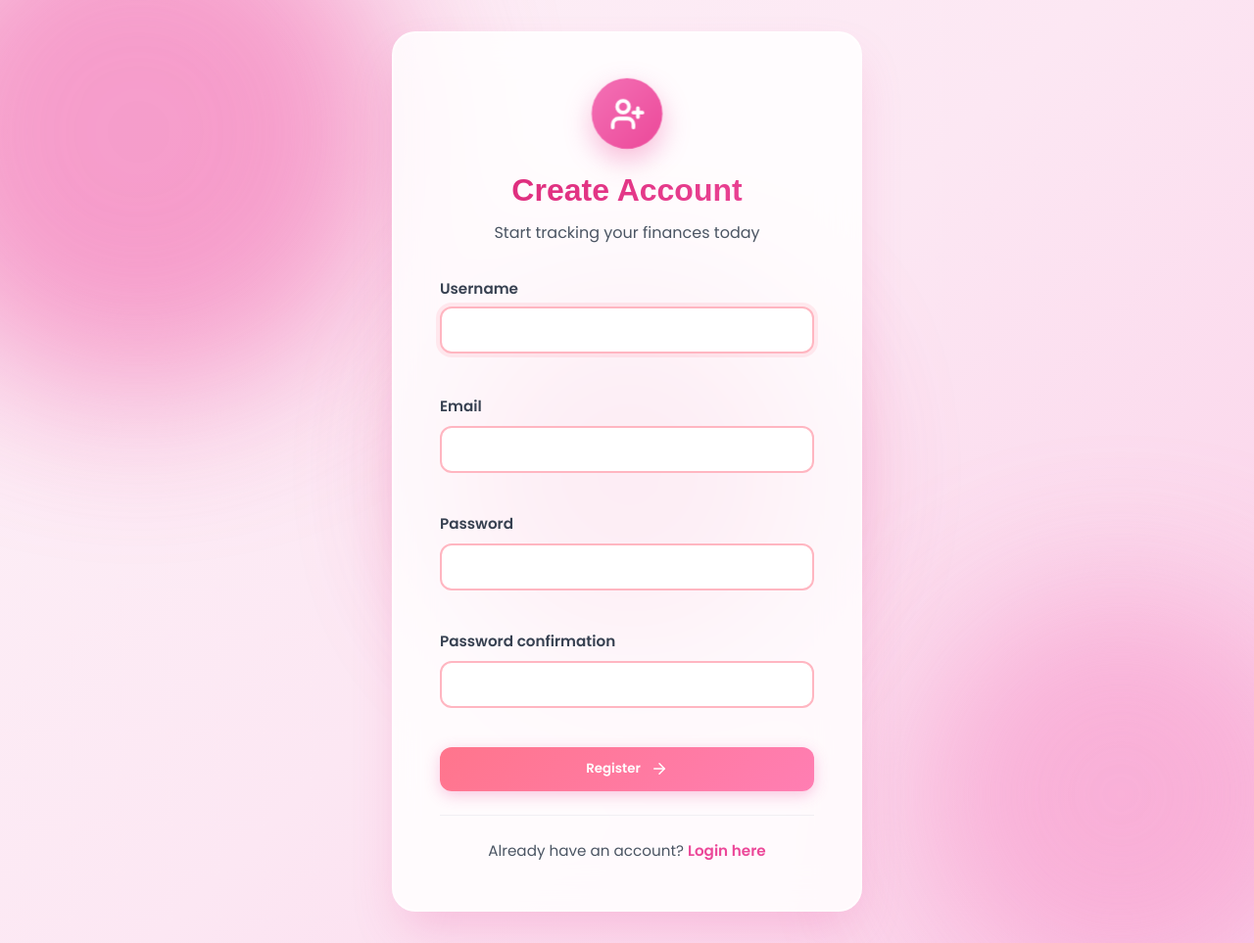
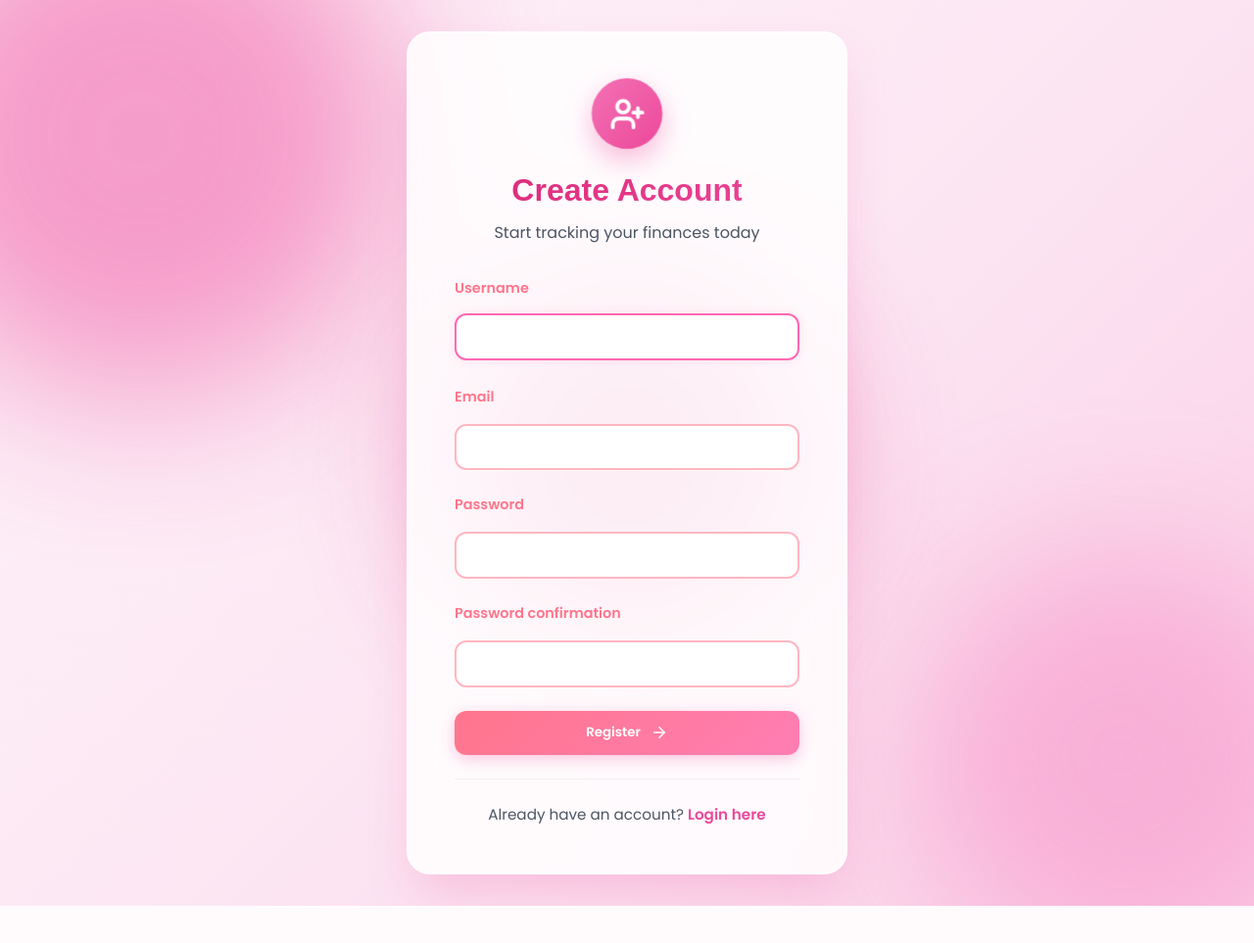
Before and after one commit to ramosjarod04-creator/finance-tracker, a Django app: page /register/ in a window 1280 px wide. Shown: the whole page at 98% size. After the commit the page ends 925 px from the top, so only its background shows below. Run offline with Django 5.2, Linux system fonts and the light colour scheme.

```diff
--- a/tracker/templates/registration/register.html
+++ b/tracker/templates/registration/register.html
@@ -30,17 +30,15 @@
         <form method="post" class="auth-form">
             {% csrf_token %}
 
-            {% for field in form %}
-                <div class="form-group register-field-fix">
-                    <label for="{{ field.id_for_label }}" class="form-label">{{ field.label }}</label>
-                    {{ field }}
-                    {% if field.errors %}
-                        <span class="form-error">{{ field.errors.0 }}</span>
-                    {% endif %}
-                </div>
-            {% endfor %}
+            <div class="form-spacing">
+                {% for field in form %}
+                    {% include 'atomic/molecules/form_field.html' with field=field label=field.label %}
+                {% endfor %}
+            </div>
 
-            {% include 'atomic/atoms/button.html' with text='Register' type='primary' block=True %}
+            <div class="button-wrapper" style="margin-top: 1.5rem;">
+                {% include 'atomic/atoms/button.html' with text='Register' type='primary' block=True %}
+            </div>
         </form>
 
         <div class="auth-footer">
@@ -50,14 +48,53 @@
 </div>
 
 <style>
-    .register-field-fix input {
+    /* Critical fix: Stops the card from becoming massive on large screens */
+    .auth-card {
+        width: 95%;
+        max-width: 450px; /* Slightly wider than login for extra form info */
+        margin: 0 auto;
+        z-index: 10;
+        position: relative;
+    }
+
+    .form-spacing > * + * {
+        margin-top: 1rem;
+    }
+
+    /* Force pink aesthetic on Django's auto-generated fields */
+    .auth-form input,
+    .auth-form select {
         background-color: #ffffff !important;
         border: 2px solid #ffb6c1 !important;
-        color: #333 !important;
+        color: #333333 !important;
+        display: block !important;
         width: 100% !important;
+        border-radius: 12px !important;
         padding: 0.8rem 1rem !important;
-        border-radius: 12px !important;
-        margin-bottom: 1rem;
+        transition: border-color 0.3s ease, box-shadow 0.3s ease;
+    }
+
+    .auth-form input:focus {
+        border-color: #ff69b4 !important;
+        box-shadow: 0 0 0 4px rgba(255, 182, 193, 0.2);
+        outline: none;
+    }
+
+    /* Styling for the help text often found in registration (e.g., password requirements) */
+    .form-help, .helptext {
+        display: block;
+        font-size: 0.75rem;
+        color: #888;
+        margin-top: 0.25rem;
+        padding: 0 0.5rem;
+    }
+
+    /* Error handling style */
+    .form-error {
+        color: #ff4d4d;
+        font-size: 0.8rem;
+        margin-top: 0.25rem;
+        display: block;
     }
 </style>
 {% endblock %}
```
Also changed, not shown: tracker/templates/registration/login.html (+35 -10 lines).
